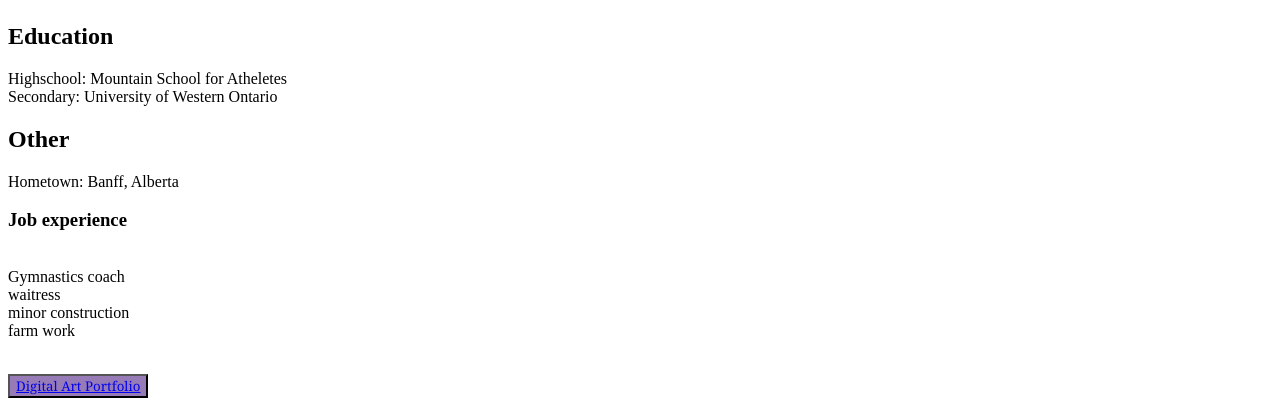
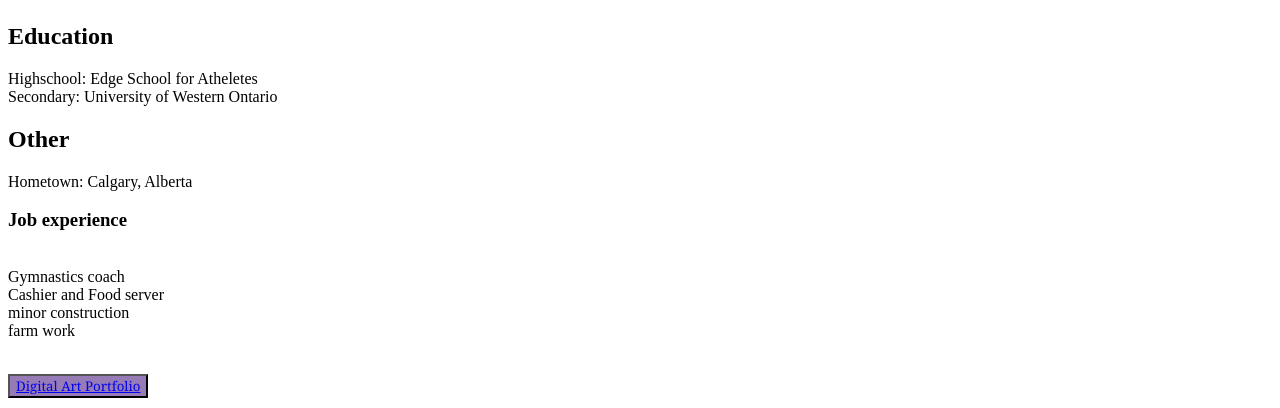
Before and after one commit to mjlo83/INDEX.html.maddy, a plain HTML site: page about.html in a window 1280 px wide. Shown: the part 1030-1438 px from the top of the page. Drawn offline with Linux system fonts and the light colour scheme.

Commit message:
Update about.html

```diff
--- a/about.html
+++ b/about.html
@@ -26,14 +26,14 @@ button{
  <h1>About me</h1>
  <img src="sheep.png" alt="LA" style="width:100%">
  <h2> Education</h2>
- <p>Highschool: Mountain School for Atheletes
+ <p>Highschool: Edge School for Atheletes
     <br>Secondary: University of Western Ontario
  </p>
 
  <h2>Other</h2>
- <p>Hometown: Banff, Alberta </p>
+ <p>Hometown: Calgary, Alberta </p>
  <h3>Job experience</h3>
-    <p> <br>Gymnastics coach<br> waitress <br>minor construction <br>farm work
+    <p> <br>Gymnastics coach<br> Cashier and Food server <br>minor construction <br>farm work
         <br>
         <br></p>
 
```
